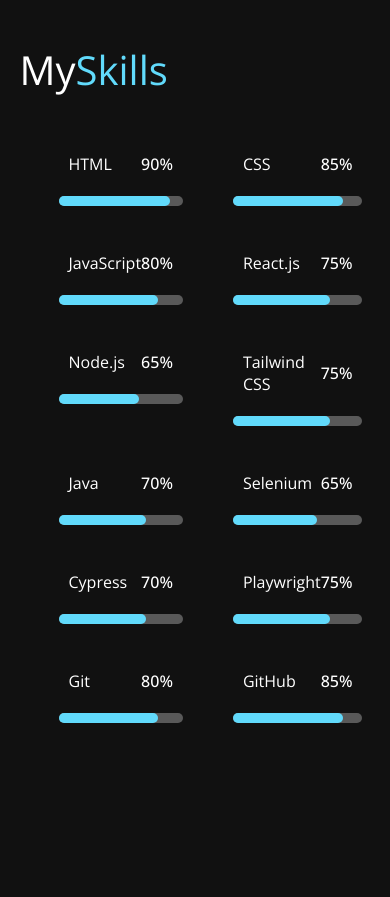
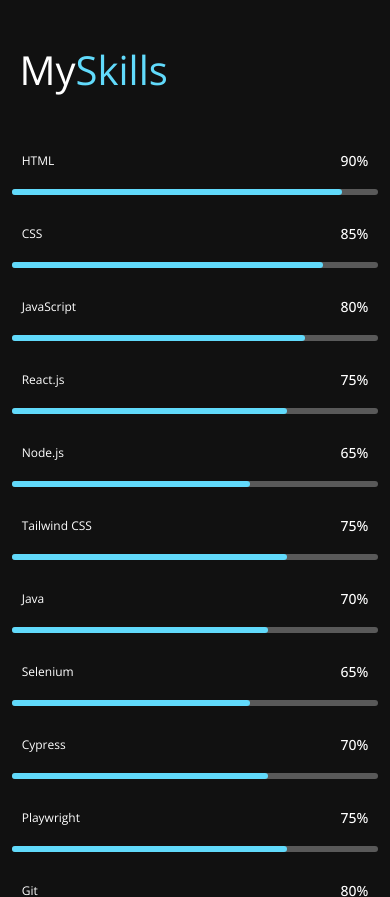
Before and after one commit to harshitverma2103/Harshit_Portfolio, a React (Vite) app: page / in a window 390 px wide. Shown: the part 1680-2577 px from the top of the page. Built offline with nearby package versions, Linux system fonts and the light colour scheme.

Commit message:
make the skills section responsive

```diff
--- a/src/components/Skills/index.jsx
+++ b/src/components/Skills/index.jsx
@@ -1,6 +1,5 @@
 import React from "react";
-import "./style.css"; // Ensure the CSS file is in the same directory or adjust the path accordingly.
-import Title from "../common/Title";
+import "./style.css";
 
 const SkillsSection = () => {
   const skills = [
--- a/src/components/Skills/style.css
+++ b/src/components/Skills/style.css
@@ -23,6 +23,7 @@
      grid-column-gap: 50px;
 }
 
+/* Skill bar styles remain the same */
 .skills_main .skill_bar .info {
      display: flex;
      justify-content: space-between;
@@ -140,3 +141,55 @@
           width: 60%;
      }
 }
+
+@media (max-width: 1024px) {
+     .skills_section {
+          padding: 0 5%;
+     }
+
+     .skills_main {
+          grid-template-columns: repeat(1, 1fr);
+     }
+}
+
+@media (max-width: 768px) {
+     .skills_head h2 {
+          font-size: 25px;
+     }
+
+     .skills_section {
+          padding: 0 3%;
+     }
+
+     .skills_main {
+          grid-template-columns: 1fr;
+          grid-row-gap: 20px;
+     }
+
+     .skill_bar .info p:nth-child(2) {
+          font-size: 14px;
+     }
+
+     .skill_bar .bar {
+          height: 8px;
+     }
+}
+
+@media (max-width: 480px) {
+     .skills_head h2 {
+          font-size: 20px;
+     }
+
+     .skills_main {
+          grid-column-gap: 20px;
+          grid-row-gap: 15px;
+     }
+
+     .skill_bar .info p {
+          font-size: 12px;
+     }
+
+     .skill_bar .bar {
+          height: 6px;
+     }
+}
```
